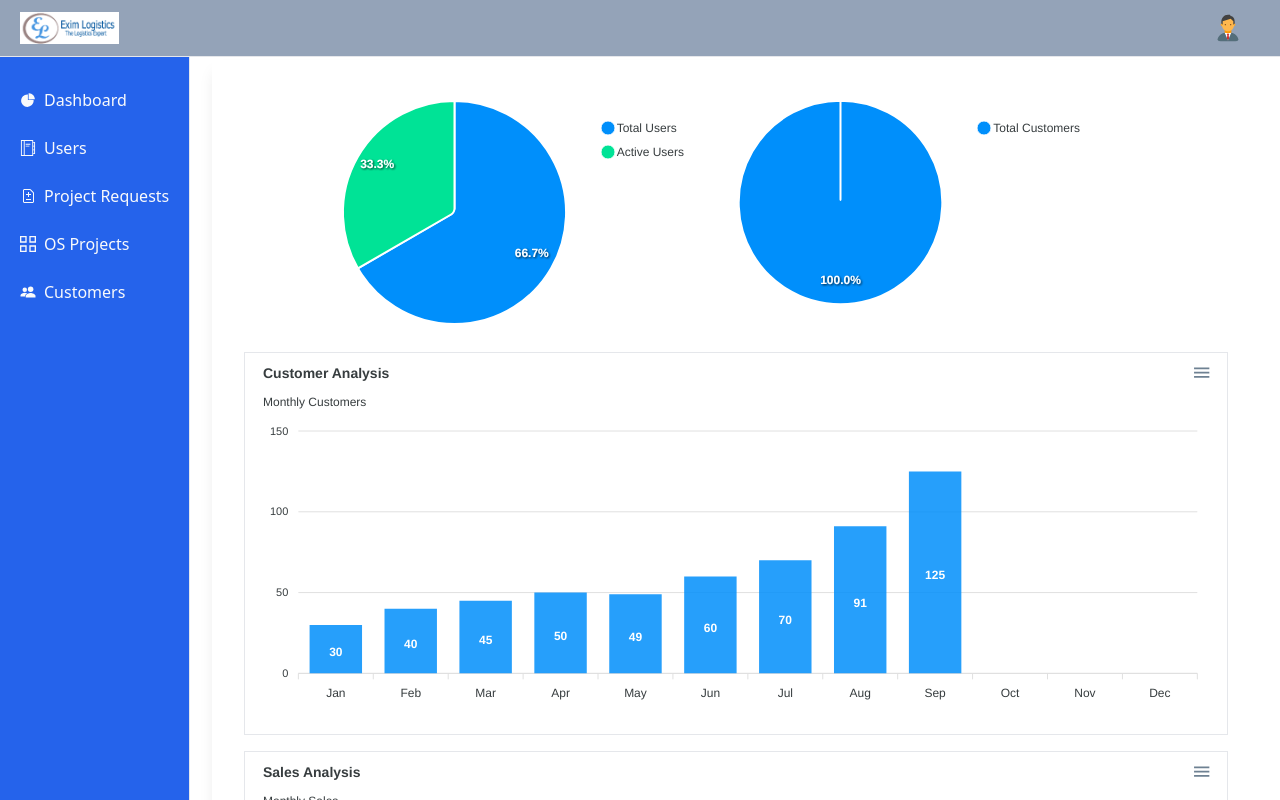
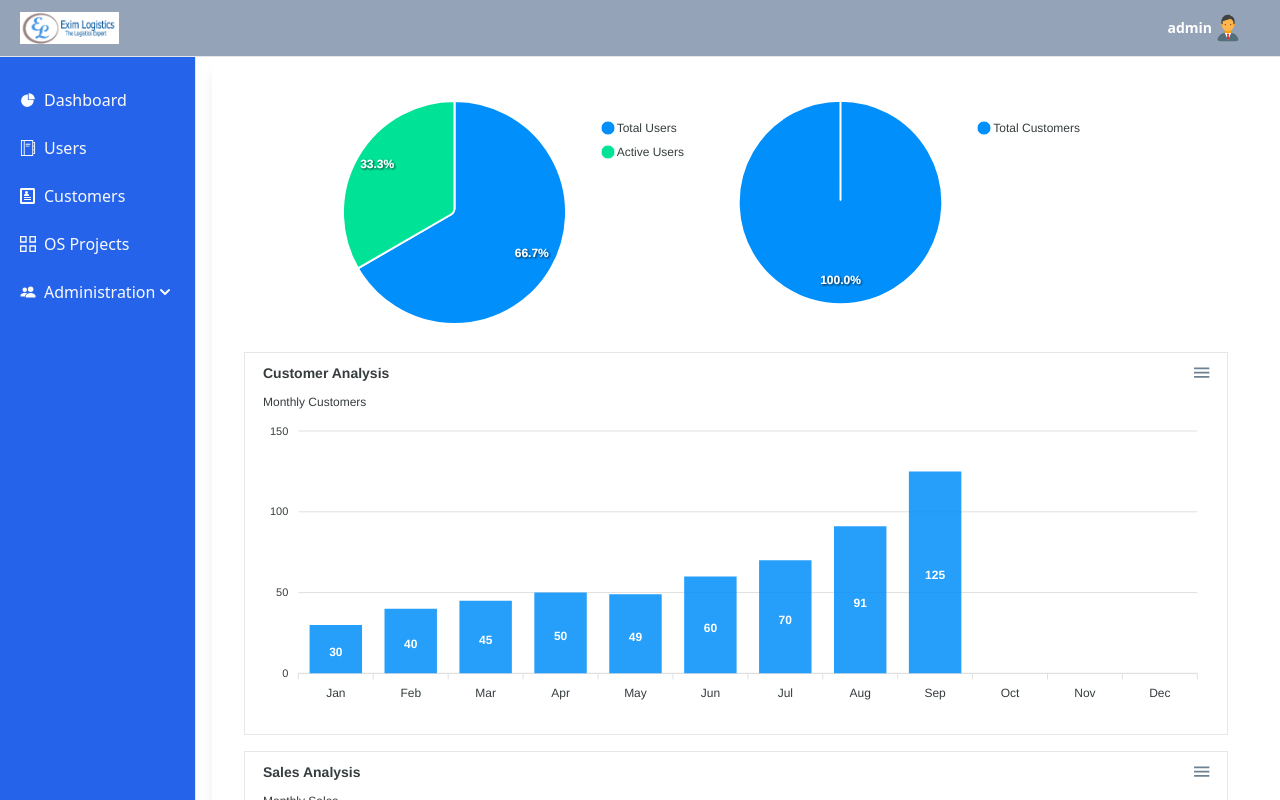
Before and after one commit to anjalikumari930/Eximlogic, a React (Create React App) app in the folder client/: page /admin/dashboard in a window 1280 px wide. Built offline with nearby package versions, Linux system fonts and the light colour scheme; sample sign-in values are in the browser's storage.

Commit message:
updated the files for bug fix

```diff
--- a/client/src/component/auth/LoginAccount.js
+++ b/client/src/component/auth/LoginAccount.js
@@ -27,9 +27,9 @@ const LoginAccount = () => {
 
         // Check user role and navigate accordingly
         if (user.role === "employee") {
-          navigate("/user/user-profile");
+          navigate("/user/dashboard");
         } else if (user.role === "admin") {
-          navigate("/admin/profile");
+          navigate("/admin/dashboard");
         } else {
           // Handle other roles or navigate to a default page
           navigate("/");
--- a/client/src/component/dashboard/PieChart.js
+++ b/client/src/component/dashboard/PieChart.js
@@ -3,6 +3,7 @@ import React, { useState } from 'react';
 import ApexCharts from 'react-apexcharts';
 
 const PieChart = () => {
+  // eslint-disable-next-line no-unused-vars
   const [chartData, setChartData] = useState({
     series: [10, 5],
     labels: ['Total Users', 'Active Users'],
--- a/client/src/component/navbar/Nabvar.js
+++ b/client/src/component/navbar/Nabvar.js
@@ -3,9 +3,10 @@ import { useNavigate } from "react-router-dom";
 import logo from "../../assets/logo.jpg";
 import { FcBusinessman } from "react-icons/fc";
 
-const Navbar = ({ isDropdownOpen, toggleSidebar, toggleDropdown }) => {
+const Navbar = ({toggleSidebar}) => {
   const navigate = useNavigate();
   const [user, setUser] = useState(""); // Use the user store
+  const [isDropdownOpen, setIsDropdownOpen] = useState(false);
 
   useEffect(() => {
     // Retrieve user data from localStorage based on the user ID
@@ -26,6 +27,9 @@ const Navbar = ({ isDropdownOpen, toggleSidebar, toggleDropdown }) => {
     } catch (error) {
       console.error("Navigation to login page failed:", error);
     }
+  };
+  const toggleDropdown = () => {
+    setIsDropdownOpen(!isDropdownOpen);
   };
 
   return (
@@ -70,6 +74,7 @@ const Navbar = ({ isDropdownOpen, toggleSidebar, toggleDropdown }) => {
                   aria-expanded={isDropdownOpen}
                   onClick={toggleDropdown}
                 >
+                  <p className="flex items-center text-white font-bold">{user.role}</p>
                   <FcBusinessman className="w-8 h-8 rounded-full bg-primaryText" />
                 </div>
               </div>
@@ -88,23 +93,23 @@ const Navbar = ({ isDropdownOpen, toggleSidebar, toggleDropdown }) => {
                   </div>
                   <ul className="py-1" role="none">
                     <li>
-                      <a
+                      <p
                         onClick={handleProfileClick}
                         className="block px-4 py-2 text-sm cursor-pointer text-gray-700 hover:bg-gray-100 dark:text-gray-300 dark:hover:bg-gray-600 dark:hover:text-white"
                         role="menuitem"
                       >
-                        profile
-                      </a>
+                        Profile
+                      </p>
                     </li>
 
                     <li>
-                      <a
+                      <p
                         onClick={handleLogout}
                         className="block px-4 py-2 text-sm cursor-pointer text-gray-700 hover:bg-gray-100 dark:text-gray-300 dark:hover:bg-gray-600 dark:hover:text-white"
                         role="menuitem"
                       >
-                        signOut
-                      </a>
+                        SignOut
+                      </p>
                     </li>
                   </ul>
                 </div>
--- a/client/src/component/sidebar/Sidebar.js
+++ b/client/src/component/sidebar/Sidebar.js
@@ -5,50 +5,41 @@ import { VscRequestChanges } from "react-icons/vsc";
 import { GrProjects } from "react-icons/gr";
 import Navbar from "../navbar/Nabvar";
 import { IoPeopleSharp } from "react-icons/io5";
+import { ImProfile } from "react-icons/im";
 
-// main sidebar
 const Sidebar = () => {
   const [isSidebarOpen, setIsSidebarOpen] = React.useState(false);
   const [isDropdownOpen, setIsDropdownOpen] = React.useState(false);
-
   const [user, setUser] = useState(null);
 
-  console.log("user profile page");
-
   useEffect(() => {
-    // Retrieve user data from localStorage based on the auth key
     const authData = JSON.parse(localStorage.getItem("auth"));
-    console.log(authData);
-
     if (authData && authData.user) {
       setUser(authData.user);
     } else {
-      // Handle the case where user data is not available
       console.error("User data not found in localStorage");
     }
   }, []);
 
-  // Function to check if the user has admin role
   const isAdmin = () => {
     return user && user.role === "admin";
   };
 
   const Menus = [
-    {
-      title: "Dashboard",
-      path: "/admin/dashboard",
-      src: <AiFillPieChart />,
-    },
+    { title: "Dashboard", path: "/admin/dashboard", src: <AiFillPieChart /> },
     { title: "Users", path: "/admin/users", src: <TfiAgenda /> },
     {
-      title: "Project Requests",
-      path: "/admin/requests",
-      src: <VscRequestChanges />,
+      title: "Customers",
+      path: "/admin/customers",
+      src: <ImProfile />,
     },
     { title: "OS Projects", path: "/admin/projects", src: <GrProjects /> },
     {
-      title: "Customers",
-      path: "/admin/customers",
+      title: "Administration",
+      children: [
+        { title: "Add User", path: "/admin/add-user" },
+        { title: "Add Customer", path: "/admin/add-customer" },
+      ],
       src: <IoPeopleSharp />,
     },
   ];
@@ -64,7 +55,7 @@ const Sidebar = () => {
     {
       title: "Customers",
       path: "/user/customers",
-      src: <IoPeopleSharp />,
+      src: <ImProfile />,
     },
   ];
 
@@ -78,11 +69,7 @@ const Sidebar = () => {
 
   return (
     <>
-      <Navbar
-        isDropdownOpen={isDropdownOpen}
-        toggleSidebar={toggleSidebar}
-        toggleDropdown={toggleDropdown}
-      />
+      <Navbar toggleSidebar={toggleSidebar} />
       <aside
         id="logo-sidebar"
         className={`fixed top-0 left-0 z-40 w-50 h-screen pt-20 transition-transform ${
@@ -95,13 +82,56 @@ const Sidebar = () => {
             {isAdmin()
               ? Menus.map((menu, index) => (
                   <li key={index}>
+                    {menu.children ? (
+                      <>
+                        <button
+                          onClick={toggleDropdown}
+                          className="flex items-center justify-between w-full p-2 text-gray-50 rounded-lg dark:text-white group hover:bg-gray-100 hover:text-black hover:font-bold"
+                        >
+                          <div className="flex items-center">
+                            {menu.src}
+                            <span className="ms-2">{menu.title}</span>
+                          </div>
+                          <svg
+                            xmlns="http://www.w3.org/2000/svg"
+                            className={`h-5 w-5 transform ${
+                              isDropdownOpen ? "rotate-90" : ""
+                            }`}
+                            viewBox="0 0 20 20"
+                            fill="currentColor"
+                          >
+                            <path
+                              fillRule="evenodd"
+                              d="M5.293 7.293a1 1 0 011.414 0L10 10.586l3.293-3.293a1 1 0 111.414 1.414l-4 4a1 1 0 01-1.414 0l-4-4a1 1 0 010-1.414z"
+                              clipRule="evenodd"
+                            />
+                          </svg>
+                        </button>
+                        {isDropdownOpen && (
+                          <ul className="pl-4">
+                            {menu.children.map((child, idx) => (
+                              <li key={idx}>
+                                <a
+                                  href={child.path}
+                                  className="flex items-center p-2 text-gray-50 rounded-lg dark:text-white hover:bg-gray-100 hover:text-black group"
+                                >
+                                  {child.src}
+                                  <span className="ms-2">{child.title}</span>
+                                </a>
+                              </li>
+                            ))}
+                          </ul>
+                        )}
+                      </>
+                    ) : (
                       <a
                         href={menu.path}
-                      className="flex items-center p-2 text-gray-50 rounded-lg dark:text-white  hover:bg-gray-100 hover:text-black  group hover:font-bold"
+                        className="flex items-center p-2 text-gray-50 rounded-lg dark:text-white hover:bg-gray-100 hover:text-black group hover:font-bold"
                       >
                         {menu.src}
                         <span className="ms-2">{menu.title}</span>
                       </a>
+                    )}
                   </li>
                 ))
               : EmployeeMenus.map((menu, index) => (
--- a/client/src/pages/Customers.js
+++ b/client/src/pages/Customers.js
@@ -33,7 +33,7 @@ const Customers = () => {
     };
 
     fetchCustomers();
-  }, [currentPage, searchTerm]);
+  }, [currentPage, searchTerm , token]);
 
   const handleSearch = (e) => {
     setSearchTerm(e.target.value);
```
Lines whose indentation alone changed are shown as unchanged.
